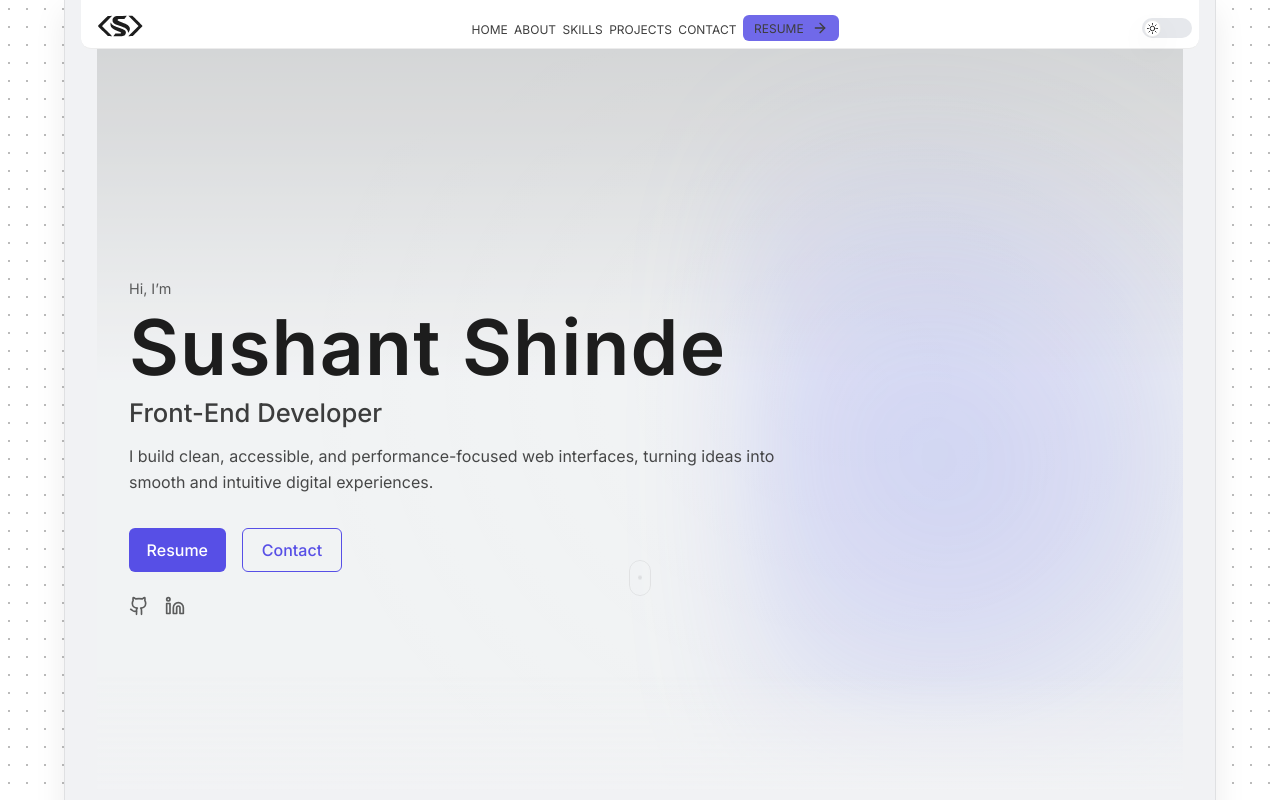
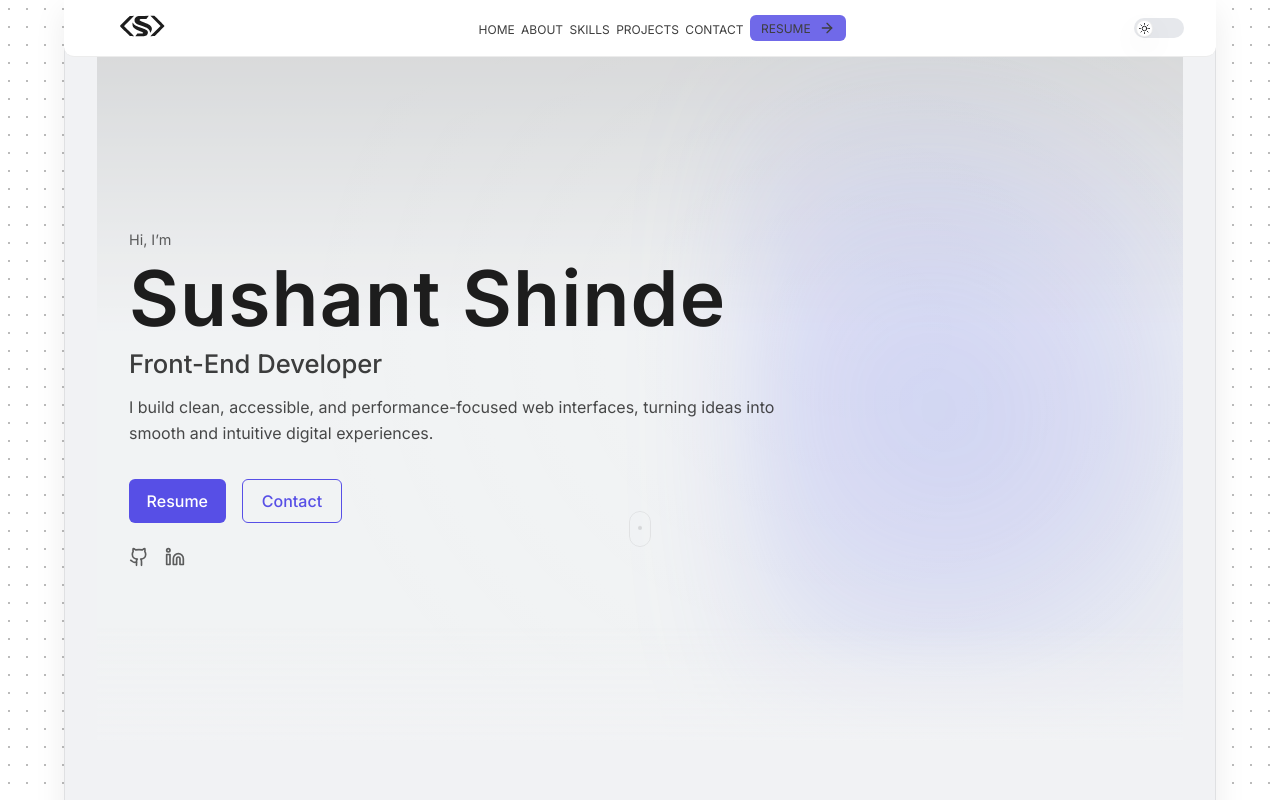
Before and after one commit to sushantshinde7/sushant-portfolio, a React (Vite) app: page / in a window 1280 px wide. Shown: the top 800 px of the page. Built offline with nearby package versions, Linux system fonts and the light colour scheme.

Commit message:
fix(navbar): align fixed navbar width with content container and prevent overlap

```diff
--- a/src/App.jsx
+++ b/src/App.jsx
@@ -9,8 +9,8 @@ import Contact from "./components/Contact";
 function App() {
   return (
     <div className="app-shell">
+      <Navbar />
       <div className="content-container">
-        <Navbar />
         <Hero />
         <About/>
         <Skills />
--- a/src/styles/Navbar.css
+++ b/src/styles/Navbar.css
@@ -1,10 +1,9 @@
 /* ===== Navbar shell ===== */
 .navbar {
-  position: sticky;
+  position: fixed;   /* NOT sticky */
   top: 0;
-  margin: 0 -1rem;
-  width: calc(100% + 2rem);
-
+  left: 5vw;
+  width: 90vw;
   background: var(--surface-bg);
   transition:
     background 0.3s ease,
@@ -35,13 +34,15 @@
 
 /* ===== Inner layout (height-controlled) ===== */
 .navbar-inner {
-  width: 100%;
-  height: 56px;                  /* fixed navbar height */
-  padding: 0;                    /* remove vertical padding */
+  max-width: 1200px;
+  margin: 0 auto;
+  height: var(--nav-height);
+
+  padding-inline: var(--section-x-padding);
   display: flex;
   align-items: center;
   justify-content: space-between;
-  margin: 0 -7px -8px -7px;
+
 }
 
 /* ===== Logo wrapper ===== */
```
